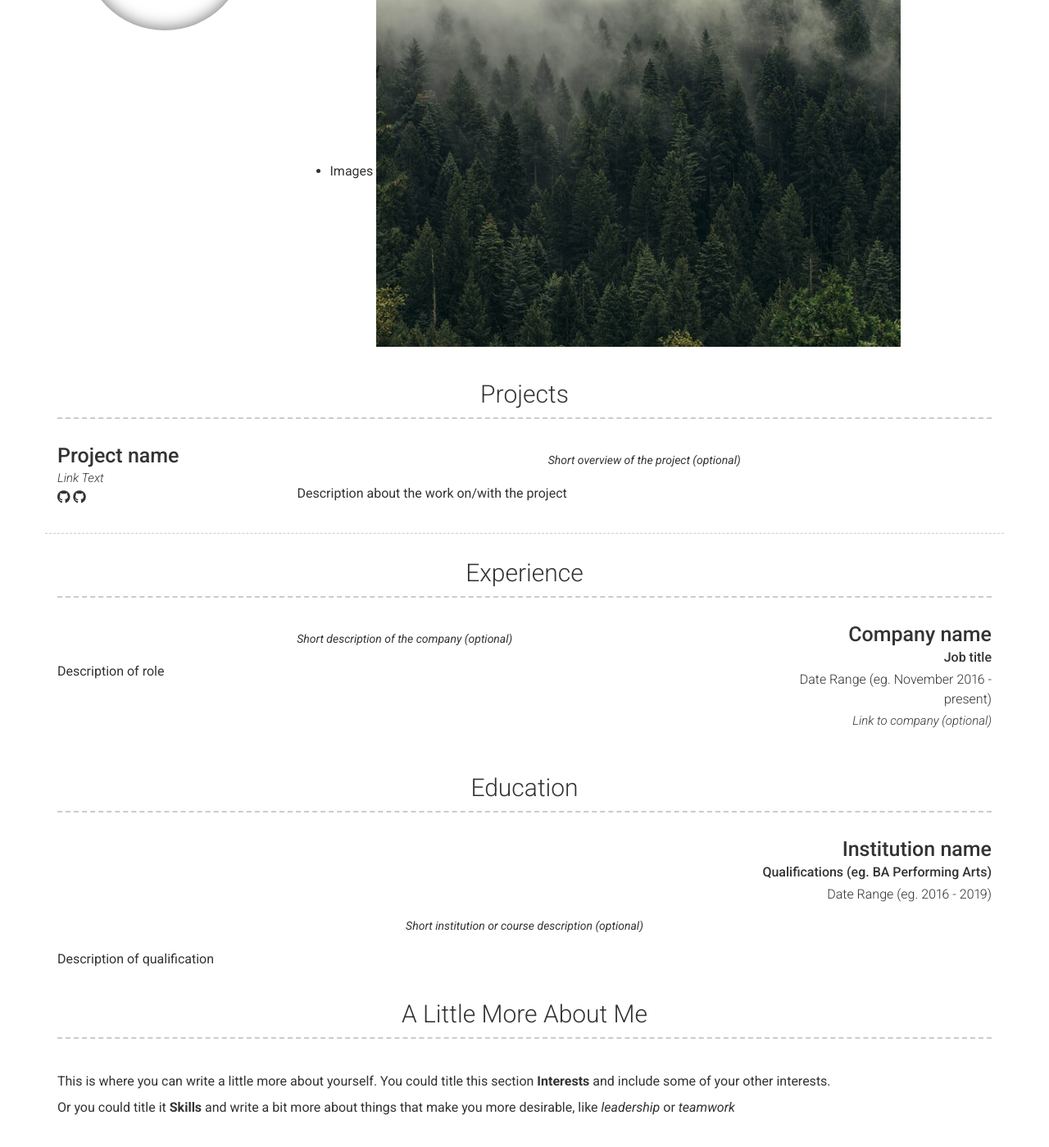
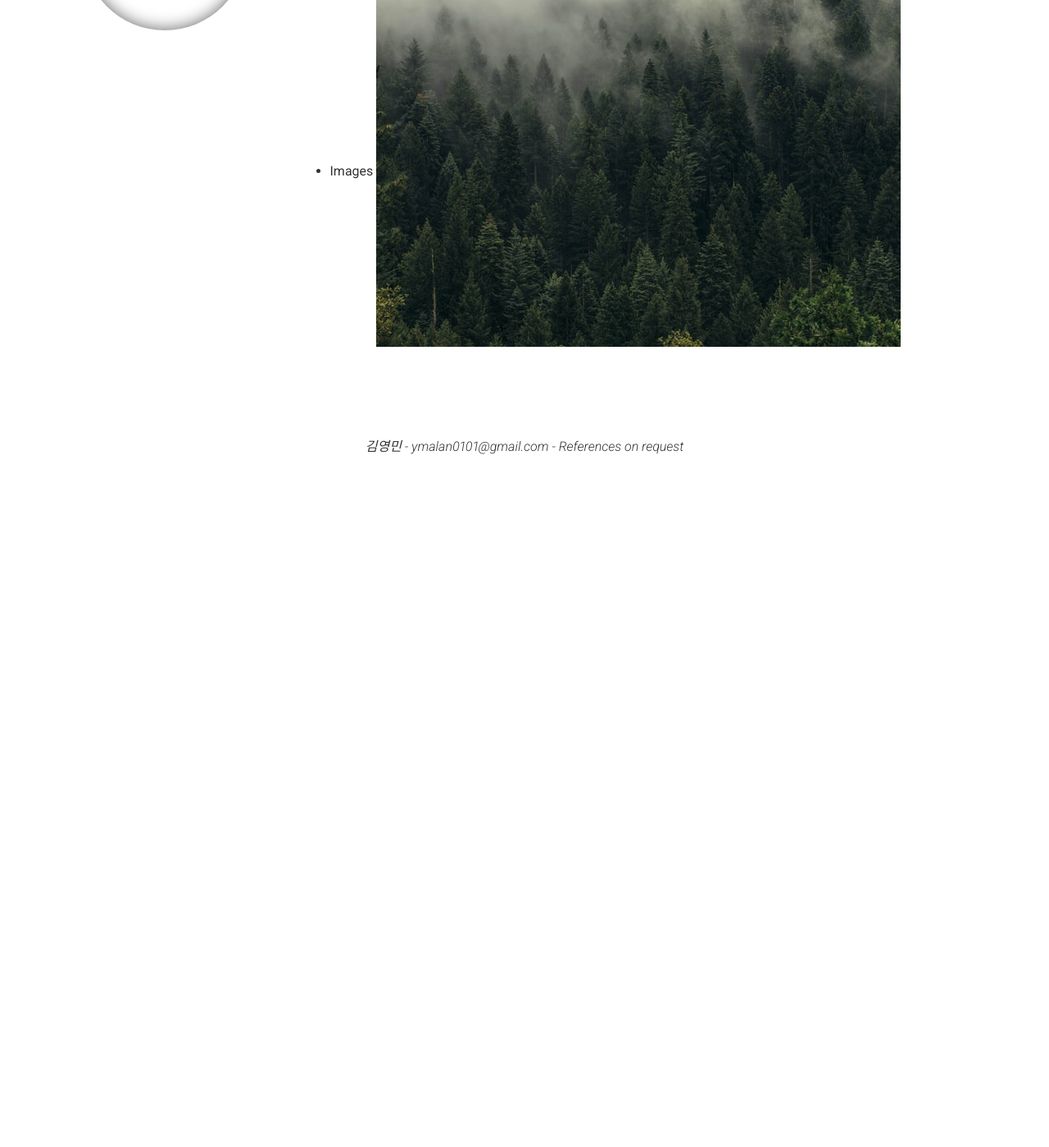
Before and after one commit to nonamecoders/nonamecoders.github.io, a Jekyll site: the page built from index.md, in a window 1280 px wide and 1400 px high, scrolled down 465 px. Shown: the whole window at 82% size. Built offline with Jekyll 4.4.1, drawn with Linux system fonts in a browser that asks for light colours; nearby versions of some CDN libraries; after the commit the page ends 1030 px from its top, so only the background shows below that; part of the change alters nothing that is shown.

Commit message:
vesion 1

```diff
--- a/_config.yml
+++ b/_config.yml
@@ -3,7 +3,7 @@ repository: Git repository where your resume will be hosted, only required if yo
 # favicon: Directory of your favicon (eg. images/favicon.ico)(optional)
 
 # Content configuration version
-version: 2
+version: 1
 
 # Personal info
 name: 김영민
```
